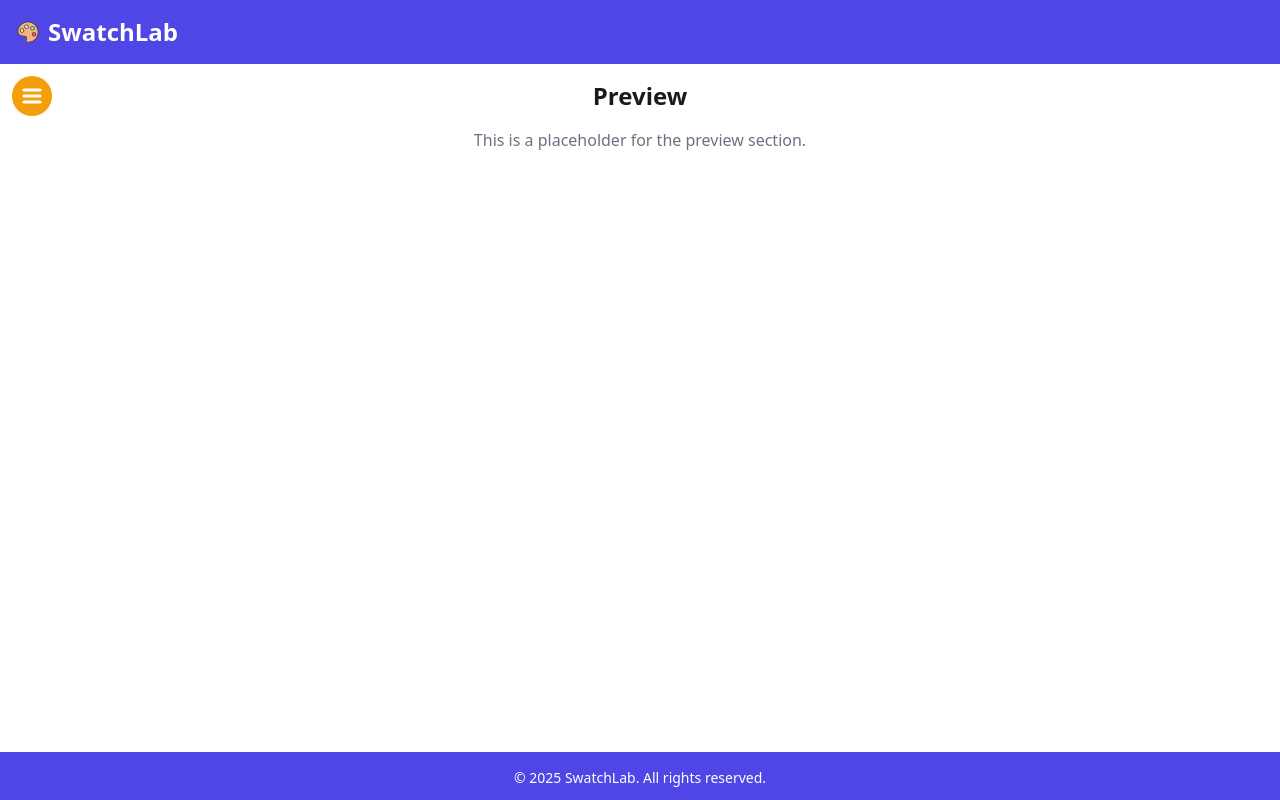
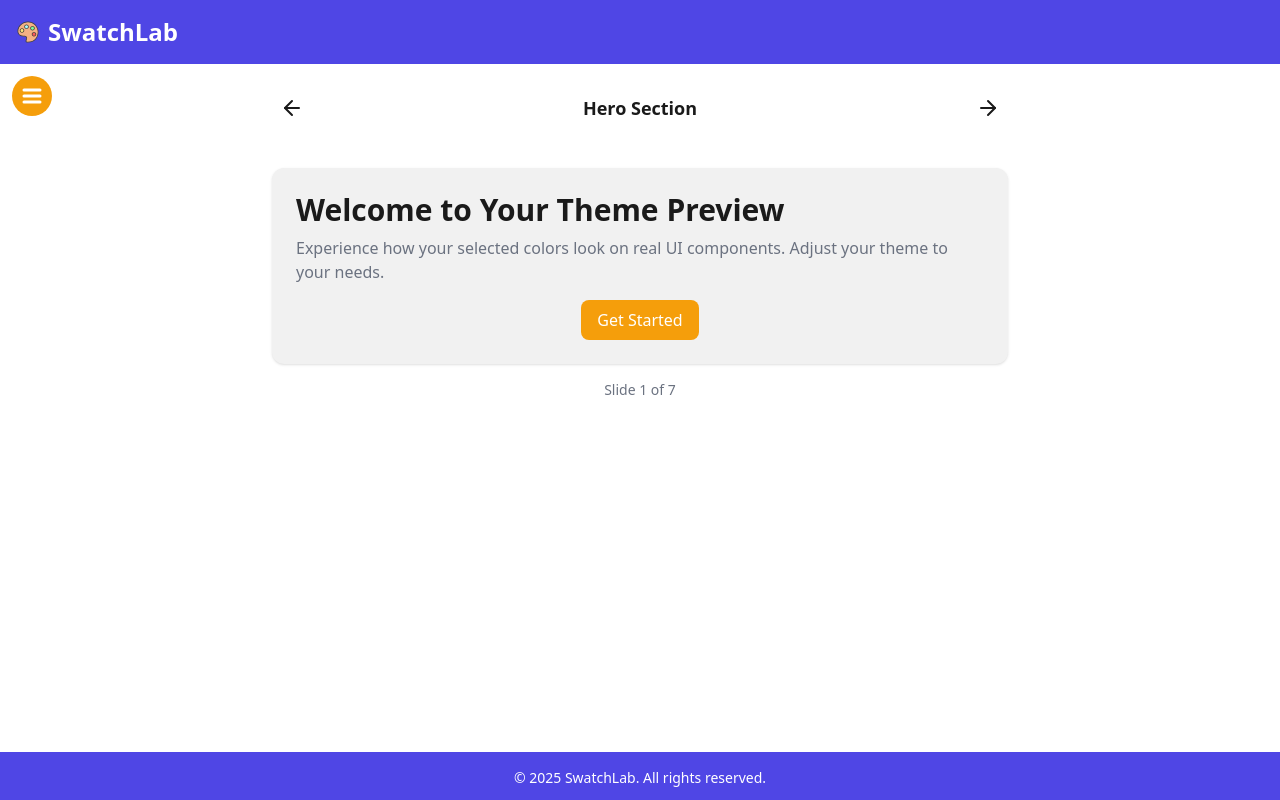
Before and after one commit to chc3954/swatch-lab, a React (Vite) app in the folder client/: page / in a window 1280 px wide. Built offline with nearby package versions, Linux system fonts and the light colour scheme.

Commit message:
[client]: Add actual examples to show colors

```diff
--- a/client/src/components/layouts/Preview.tsx
+++ b/client/src/components/layouts/Preview.tsx
@@ -1,8 +1,223 @@
+import { ArrowLeft, ArrowRight } from 'lucide-react';
+import { useState } from 'react';
+
+const slides = [
+  {
+    title: 'Hero Section',
+    content: (
+      <section className="rounded-xl bg-[var(--foreground)] p-6 text-[var(--textBase)] shadow">
+        <h1 className="text-3xl font-bold text-[var(--textBase)]">Welcome to Your Theme Preview</h1>
+        <p className="mt-2 text-[var(--textMuted)]">
+          Experience how your selected colors look on real UI components. Adjust your theme to your
+          needs.
+        </p>
+        <div className="flex justify-center">
+          <button className="mt-4 rounded-lg bg-[var(--accent)] px-4 py-2 text-[var(--textOnPrimary)] hover:bg-[var(--accentHover)]">
+            Get Started
+          </button>
+        </div>
+      </section>
+    ),
+  },
+  {
+    title: 'Signup Form',
+    content: (
+      <form className="space-y-4 rounded-xl border border-[var(--border)] bg-white p-6 shadow">
+        <h2 className="text-center text-xl font-semibold text-[var(--textBase)]">
+          Create an Account
+        </h2>
+        <div>
+          <label className="block text-sm text-[var(--textMuted)]">Email</label>
+          <input
+            type="email"
+            readOnly
+            className="mt-1 w-full rounded-md border border-[var(--border)] bg-[var(--background)] p-2 text-sm focus:border-[var(--primary)] focus:ring-2 focus:ring-[var(--primary)]"
+            placeholder="you@example.com"
+          />
+        </div>
+        <div>
+          <label className="block text-sm text-[var(--textMuted)]">Password</label>
+          <input
+            type="password"
+            readOnly
+            className="mt-1 w-full rounded-md border border-[var(--border)] bg-[var(--background)] p-2 text-sm"
+            placeholder="••••••••"
+          />
+        </div>
+        <button
+          type="button"
+          className="w-full rounded bg-[var(--primary)] px-4 py-2 font-medium text-[var(--textOnPrimary)] hover:bg-[var(--primaryHover)]"
+        >
+          Sign Up
+        </button>
+      </form>
+    ),
+  },
+  {
+    title: 'Blog Cards',
+    content: (
+      <div className="grid grid-cols-1 gap-4 sm:grid-cols-2">
+        {[1, 2, 3, 4].map((id) => (
+          <article
+            key={id}
+            className="rounded-lg border border-[var(--border)] bg-[var(--background)] p-4 shadow-sm hover:shadow-md"
+          >
+            <h3 className="text-lg font-bold text-[var(--textBase)]">Blog Post #{id}</h3>
+            <p className="mt-1 text-sm text-[var(--textMuted)]">
+              This is a preview of what a blog post might look like using your theme.
+            </p>
+            <button className="mt-3 text-sm font-medium text-[var(--primary)] hover:underline">
+              Read more →
+            </button>
+          </article>
+        ))}
+      </div>
+    ),
+  },
+  {
+    title: 'Notifications',
+    content: (
+      <div className="space-y-3 text-sm">
+        <div className="rounded border-l-4 border-[var(--success)] bg-[var(--success)]/10 p-3">
+          ✅ Your changes have been saved successfully.
+        </div>
+        <div className="rounded border-l-4 border-[var(--warning)] bg-[var(--warning)]/10 p-3">
+          ⚠️ Password is too weak.
+        </div>
+        <div className="rounded border-l-4 border-[var(--info)] bg-[var(--info)]/10 p-3">
+          ℹ️ New version available.
+        </div>
+      </div>
+    ),
+  },
+  {
+    title: 'Pricing Table',
+    content: (
+      <div className="grid grid-cols-1 gap-4 sm:grid-cols-2">
+        <div className="rounded-lg border border-[var(--border)] bg-[var(--background)] p-5 shadow">
+          <h4 className="text-xl font-bold text-[var(--primary)]">Basic</h4>
+          <p className="mt-1 text-sm text-[var(--textMuted)]">For individuals starting out.</p>
+          <p className="mt-3 text-3xl font-bold text-[var(--textBase)]">
+            $9<span className="text-sm">/mo</span>
+          </p>
+          <button className="mt-4 w-full rounded bg-[var(--primary)] px-4 py-2 text-white hover:bg-[var(--primaryHover)]">
+            Choose Plan
+          </button>
+        </div>
+        <div className="rounded-lg border-2 border-[var(--accent)] bg-[var(--foreground)] p-5 shadow">
+          <h4 className="text-xl font-bold text-[var(--accent)]">Pro</h4>
+          <p className="mt-1 text-sm text-[var(--textMuted)]">
+            For professionals who need more features.
+          </p>
+          <p className="mt-3 text-3xl font-bold text-[var(--textBase)]">
+            $29<span className="text-sm">/mo</span>
+          </p>
+          <button className="mt-4 w-full rounded bg-[var(--accent)] px-4 py-2 text-white hover:bg-[var(--accentHover)]">
+            Choose Plan
+          </button>
+        </div>
+      </div>
+    ),
+  },
+  {
+    title: 'Data Table',
+    content: (
+      <table className="w-full border text-sm text-[var(--textBase)]">
+        <thead className="bg-[var(--foreground)] text-left text-[var(--textMuted)]">
+          <tr>
+            <th className="px-4 py-2">User</th>
+            <th className="px-4 py-2">Email</th>
+            <th className="px-4 py-2">Status</th>
+          </tr>
+        </thead>
+        <tbody>
+          <tr className="border-t border-[var(--border)]">
+            <td className="px-4 py-2">Jane Doe</td>
+            <td className="px-4 py-2">jane@example.com</td>
+            <td className="px-4 py-2 text-[var(--success)]">Active</td>
+          </tr>
+          <tr className="border-t border-[var(--border)]">
+            <td className="px-4 py-2">Mark Smith</td>
+            <td className="px-4 py-2">mark@example.com</td>
+            <td className="px-4 py-2 text-[var(--warning)]">Pending</td>
+          </tr>
+        </tbody>
+      </table>
+    ),
+  },
+  {
+    title: 'Total Sample Page',
+    content: (
+      <div className="space-y-6 rounded-lg bg-[var(--foreground)] p-6 text-[var(--textBase)] shadow-md">
+        <header className="mb-4 border-b border-[var(--border)] pb-4">
+          <h1 className="text-3xl font-bold">My Dashboard</h1>
+          <p className="text-[var(--textMuted)]">Welcome back! Here's your overview.</p>
+        </header>
+
+        <section className="grid grid-cols-1 gap-4 sm:grid-cols-3">
+          <div className="rounded-lg bg-[var(--success)] p-4 text-[var(--textOnPrimary)] shadow">
+            <h2 className="text-xl font-semibold">All Systems Operational</h2>
+            <p>Last checked: 2 mins ago</p>
+          </div>
+
+          <div className="rounded-lg bg-[var(--warning)] p-4 text-[var(--textOnPrimary)] shadow">
+            <h2 className="text-xl font-semibold">Storage Near Limit</h2>
+            <p>92% used</p>
+          </div>
+
+          <div className="rounded-lg bg-[var(--info)] p-4 text-[var(--textOnPrimary)] shadow">
+            <h2 className="text-xl font-semibold">New Feature Available</h2>
+            <p>Try dark mode settings!</p>
+          </div>
+        </section>
+
+        <section className="space-y-4">
+          <h2 className="text-2xl font-semibold">Quick Actions</h2>
+          <div className="flex flex-wrap gap-2">
+            <button className="rounded-md bg-[var(--primary)] px-4 py-2 text-sm font-medium text-[var(--textOnPrimary)] hover:bg-[var(--primaryHover)]">
+              Save Changes
+            </button>
+            <button className="rounded-md bg-[var(--accent)] px-4 py-2 text-sm font-medium text-[var(--textOnPrimary)] hover:bg-[var(--accentHover)]">
+              Add New Item
+            </button>
+          </div>
+        </section>
+
+        <article className="mt-6 rounded-md border border-[var(--border)] bg-[var(--background)] p-4">
+          <h3 className="text-lg font-semibold">System Log</h3>
+          <ul className="mt-2 space-y-1 text-sm text-[var(--textMuted)]">
+            <li>🟢 System started successfully</li>
+            <li>🟡 Storage warning issued</li>
+            <li>🔵 Feature deployed</li>
+          </ul>
+        </article>
+      </div>
+    ),
+  },
+];
+
 export const Preview = () => {
+  const [index, setIndex] = useState(0);
+  const total = slides.length;
+
+  const prev = () => setIndex((prev) => (prev - 1 + total) % total);
+  const next = () => setIndex((prev) => (prev + 1) % total);
+
   return (
-    <div className="flex size-full flex-col items-center justify-center bg-[var(--background)] p-4 text-[var(--textBase)]">
-      <h2 className="mb-4 text-2xl font-bold">Preview</h2>
-      <p className="text-[var(--textMuted)]">This is a placeholder for the preview section.</p>
+    <div className="mx-auto flex size-full max-w-screen-md flex-col items-center justify-center bg-[var(--background)] px-4 py-6 text-[var(--textBase)]">
+      <div className="mb-4 flex w-full max-w-3xl items-center justify-between">
+        <button onClick={prev} className="rounded p-2 hover:bg-[var(--foreground)]">
+          <ArrowLeft className="size-6" />
+        </button>
+        <h2 className="text-lg font-semibold">{slides[index].title}</h2>
+        <button onClick={next} className="rounded p-2 hover:bg-[var(--foreground)]">
+          <ArrowRight className="size-6" />
+        </button>
+      </div>
+      <div className="mt-6 w-full max-w-3xl">{slides[index].content}</div>
+      <p className="mt-4 text-sm text-[var(--textMuted)]">
+        Slide {index + 1} of {total}
+      </p>
     </div>
   );
 };
--- a/client/src/components/layouts/Sidebar.tsx
+++ b/client/src/components/layouts/Sidebar.tsx
@@ -21,10 +21,7 @@ export const Sidebar = () => {
         {!isOpen ? (
           <Menu className="size-6 text-[var(--textOnPrimary)]" strokeWidth={3} />
         ) : (
-          <X
-            className="size-6 text-[var(--textBase)] transition-transform duration-200 hover:rotate-90"
-            strokeWidth={3}
-          />
+          <X className="size-6 text-[var(--textBase)]" strokeWidth={3} />
         )}
       </button>
       <aside
```
